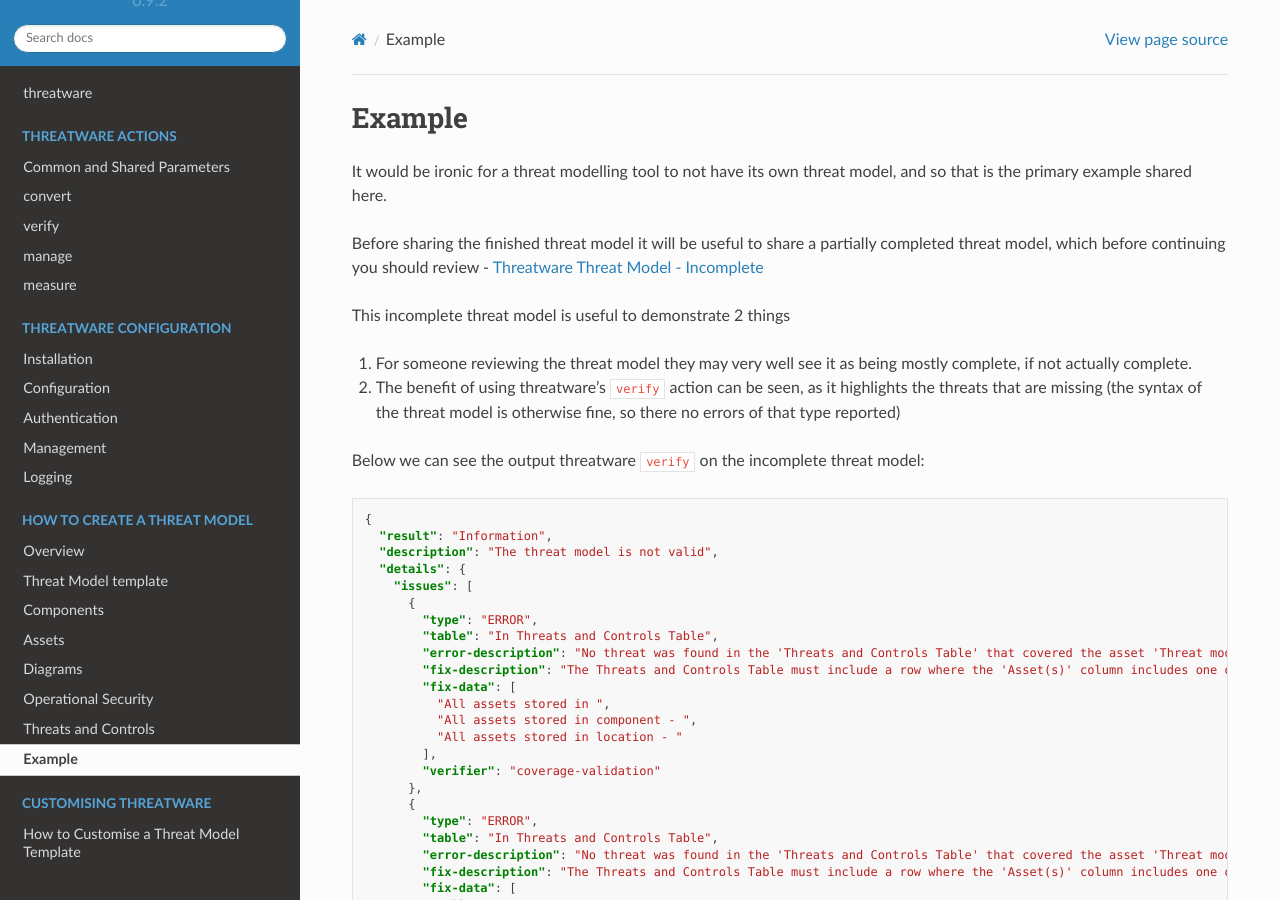
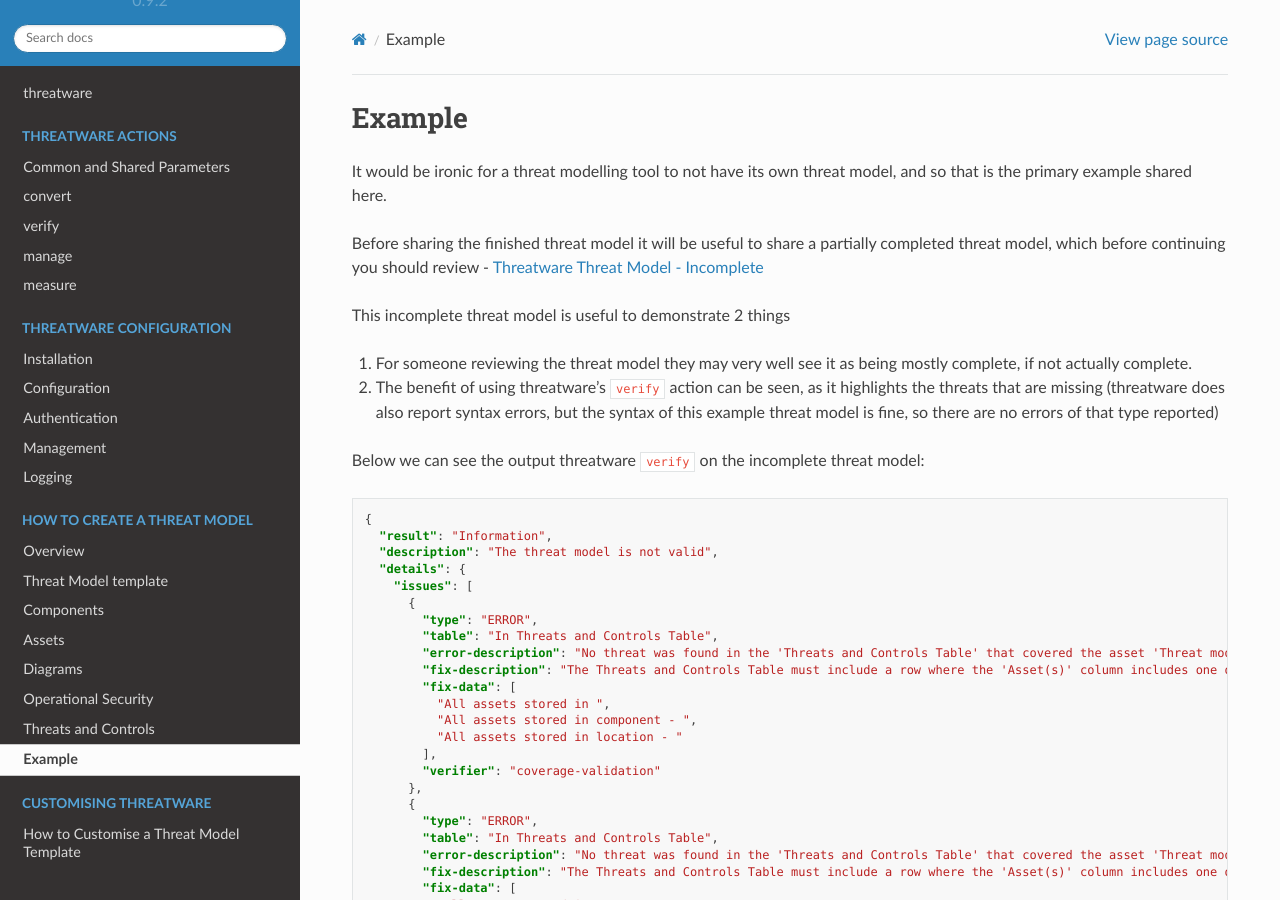
Before and after one commit to samadhicsec/threatware-docs, a Sphinx documentation site: the page built from docs/source/create/examples.md, in a window 1280 px wide and 900 px high. Built offline with Sphinx 7.4.7 and the Read the Docs theme 2.0.0, drawn with Linux system fonts in a browser that asks for light colours.

```diff
--- a/docs/source/create/examples.md
+++ b/docs/source/create/examples.md
@@ -6,7 +6,7 @@
 
 This incomplete threat model is useful to demonstrate 2 things
 1) For someone reviewing the threat model they may very well see it as being mostly complete, if not actually complete.
-2) The benefit of using threatware's `verify` action can be seen, as it highlights the threats that are missing (the syntax of the threat model is otherwise fine, so there no errors of that type reported)
+2) The benefit of using threatware's `verify` action can be seen, as it highlights the threats that are missing (threatware does also report syntax errors, but the syntax of this example threat model is fine, so there are no errors of that type reported)
 
 Below we can see the output threatware `verify` on the incomplete threat model:
 
```
Also changed, not shown: docs/source/threatware.md (+2 -0 lines).
